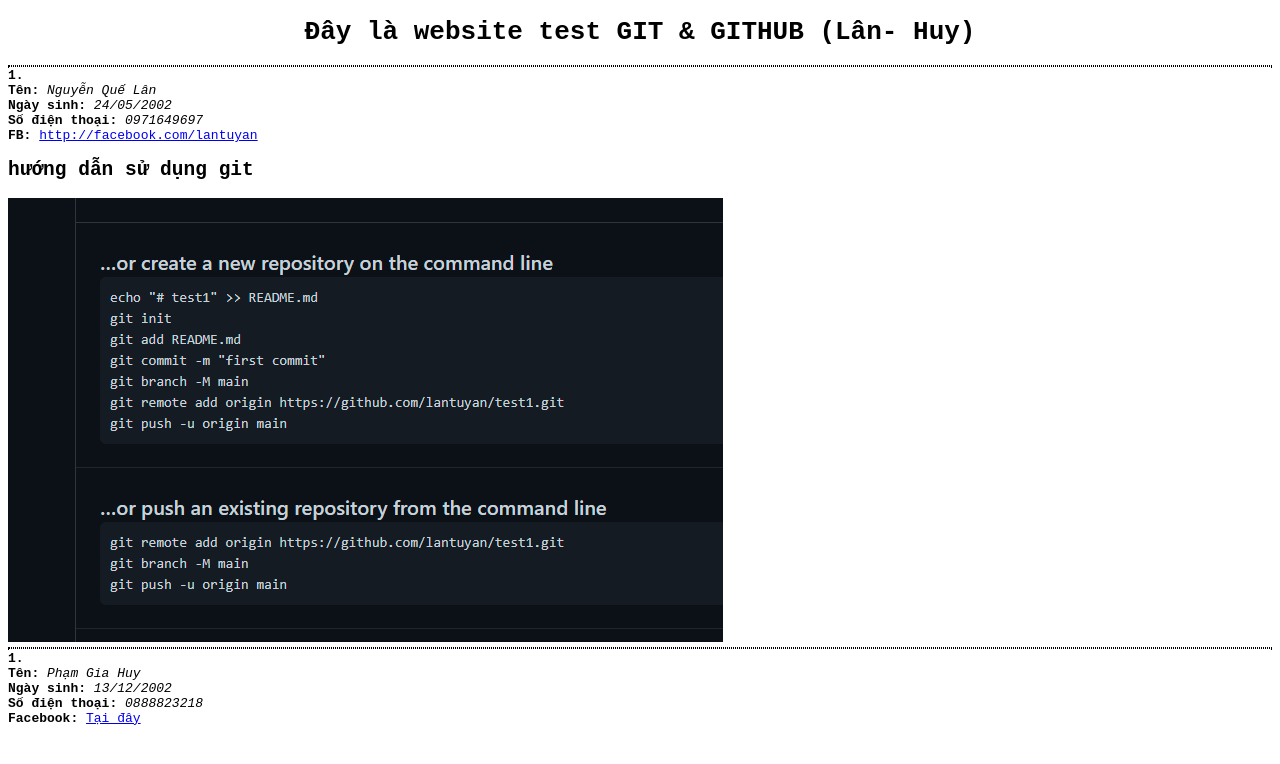
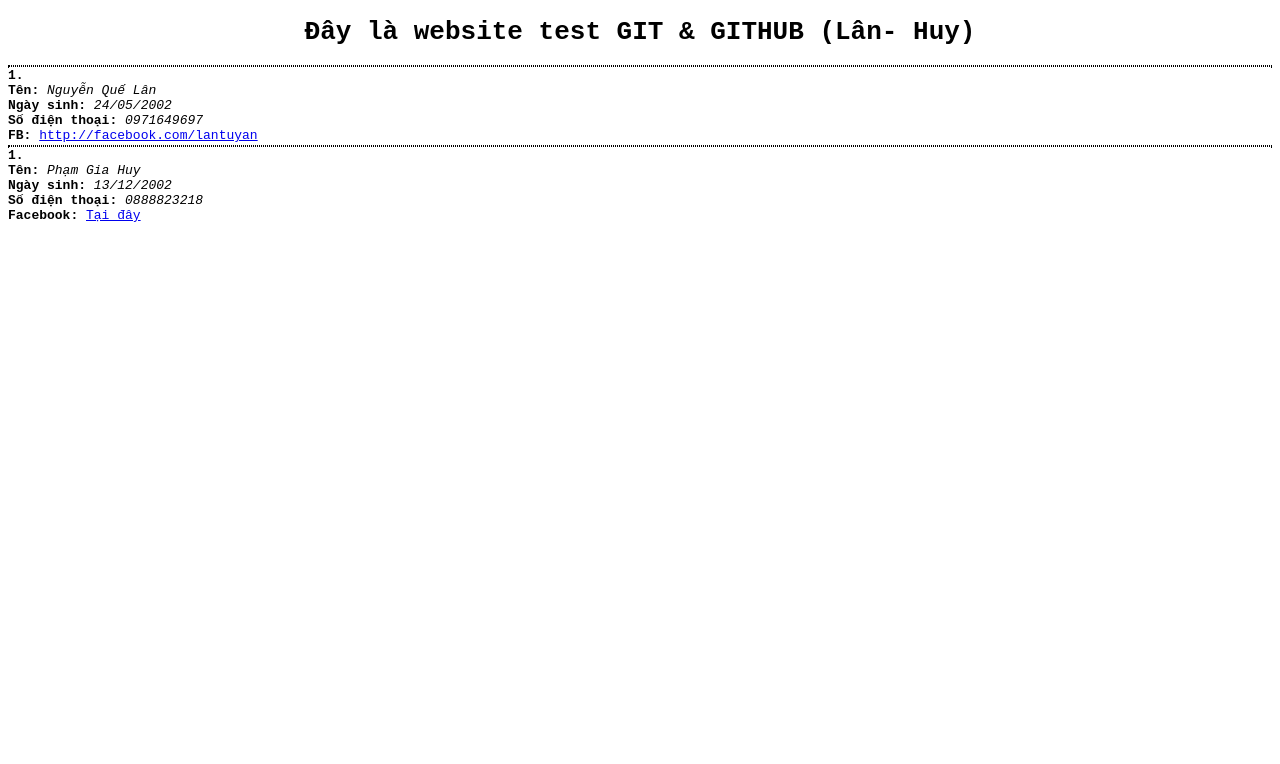
Before and after one commit to lantuyan/lantuyan.github.io, a plain HTML site: page index.html in a window 1280 px wide. Drawn offline with Linux system fonts and the light colour scheme.

Commit message:
xoa cai anh

```diff
--- a/index.html
+++ b/index.html
@@ -22,10 +22,7 @@
 	<div class="thongtin">
 		<b>FB: </b> <a href="http://facebook.com/lantuyan">http://facebook.com/lantuyan</a>
 	</div>
-	<div>
-		<h2> hướng dẫn sử dụng git</h2>
-		<img src="testgit.png" alt="testgit.png">
-	</div>
+
 	<hr>
 	<div><b>1.</b></div>
 	<div class="thongtin">
```
